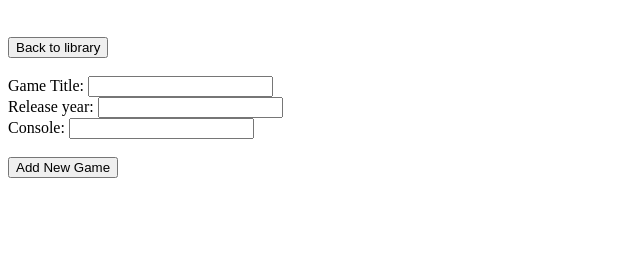
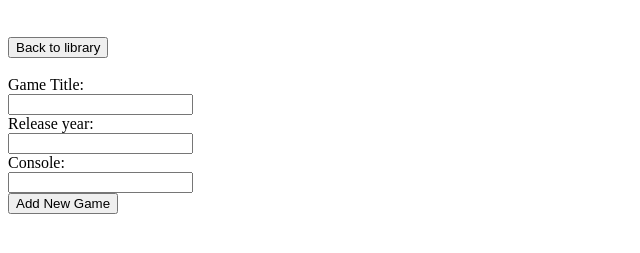
Before and after one commit to TrineBraa/game-library, a plain HTML site: page index.html in a window 1280 px wide. Both pictures are taken after a click on the button "Add a New Game". Shown: the part 61-314 px from the top of the page, without its empty margins (0-640 px from the left). Drawn offline with Linux system fonts and the light colour scheme.

Commit message:
update CSS

```diff
--- a/css-files/styleConsoles.css
+++ b/css-files/styleConsoles.css
@@ -5,6 +5,7 @@
     margin-left: 7px;
     background-color: white;
     cursor: pointer;
+    margin-top: 20px;
 }
 
 #consoleContainer{
--- a/view.js
+++ b/view.js
@@ -41,14 +41,14 @@ function selectedConsole() {
 function addNewGame() {
     app.innerHTML = `
     <h1>New Game</h1>
-    <br><button onclick="updateview()">Back to library</button>
+    <br><button onclick="updateView()">Back to library</button>
     <div>
     <br/>
-    <div>Game Title:    <input></div>
-    <div>Release year:  <input></div>
-    <div>Console:       <input></div>
+    <div>Game Title:   </div> <input>
+    <div>Release year: </div> <input>
+    <div>Console:      </div> <input>
     <br/>
-    <button>Add New Game</button>
+    <button onclick="">Add New Game</button>
     </div>
     `;
 }
```
